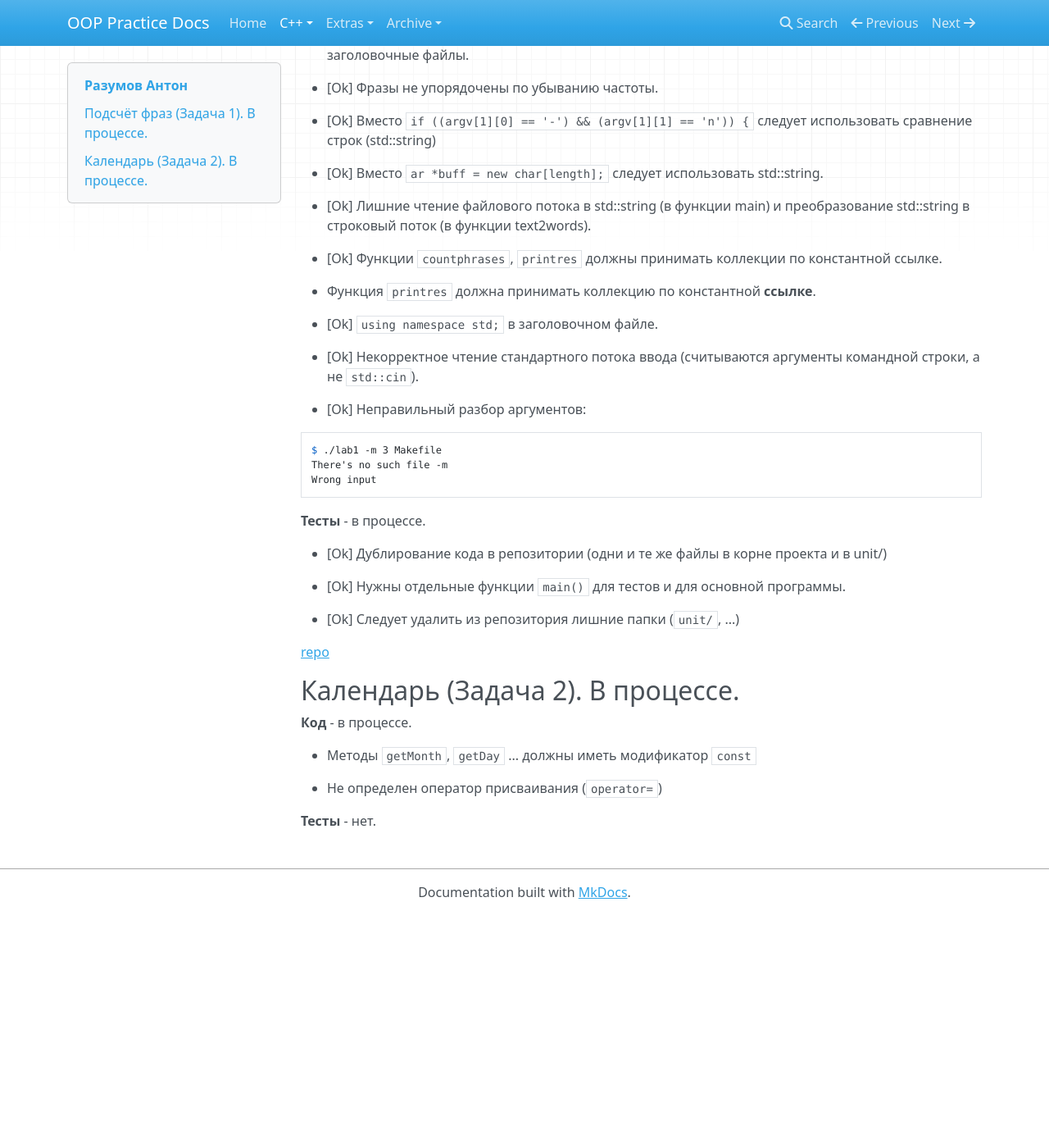
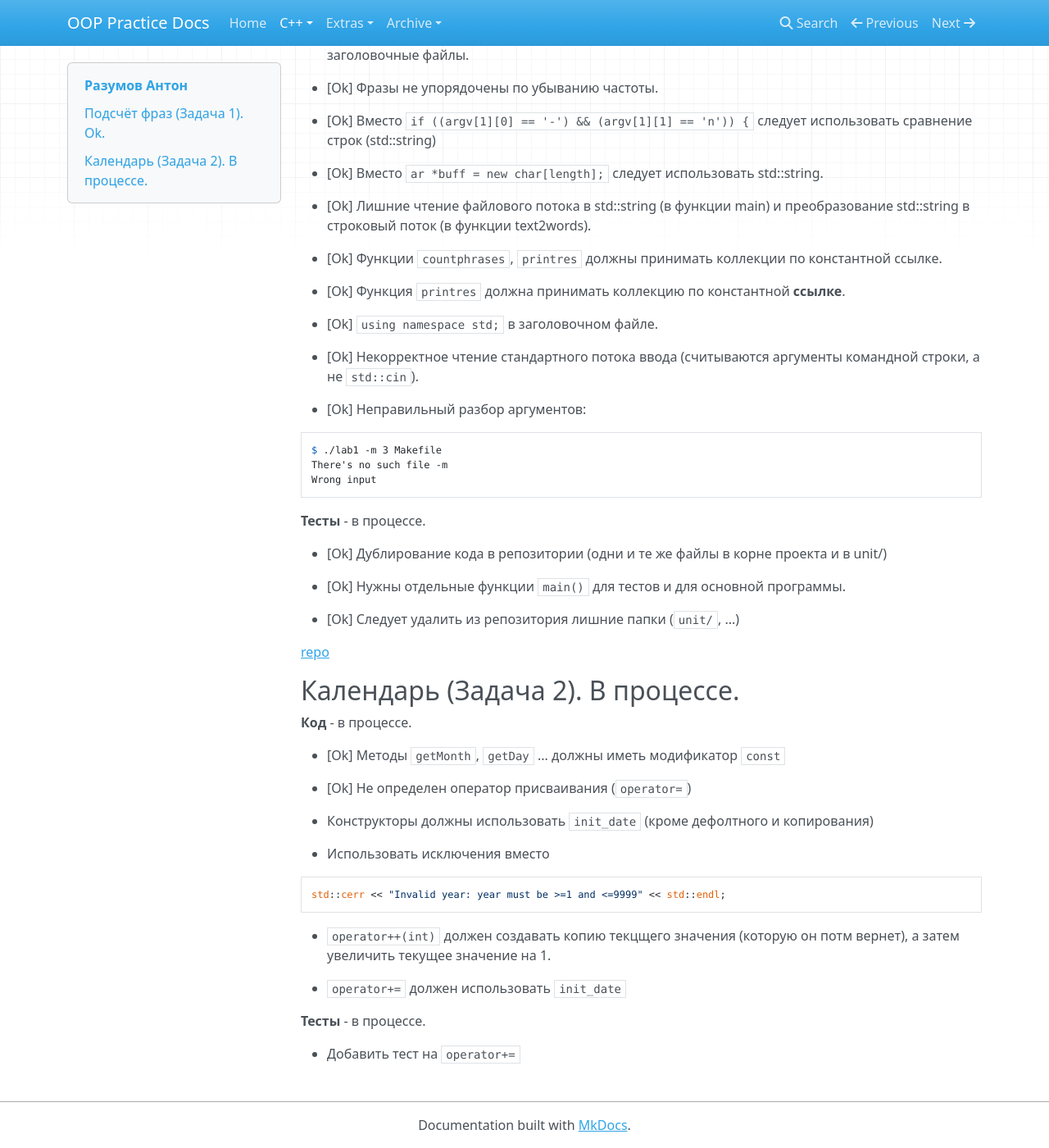
Before and after one commit to avoronkov/oop, an MkDocs documentation site: the page built from docs/2017.cpp/results/razumov.md, in a window 1280 px wide and 1400 px high, scrolled down 190 px. Shown: the whole window at 82% size. Built offline with MkDocs 1.6.1, drawn with Linux system fonts in a browser that asks for light colours; nearby versions of some CDN libraries; old or Windows-style settings are respelled for this version of MkDocs; before the commit the page ends 1306 px from its top, so only the background shows below that; some of the changed text lies outside the part shown.

Commit message:
results update

````diff
--- a/docs/2017.cpp/results/razumov.md
+++ b/docs/2017.cpp/results/razumov.md
@@ -1,6 +1,6 @@
 # Разумов Антон
 
-## Подсчёт фраз (Задача 1). В процессе.
+## Подсчёт фраз (Задача 1). Ok.
 
 **Код** - в процессе.
 
@@ -16,7 +16,7 @@
 
 - [Ok] Функции `countphrases`, `printres` должны принимать коллекции по константной ссылке.
 
-- Функция `printres` должна принимать коллекцию по константной **ссылке**.
+- [Ok] Функция `printres` должна принимать коллекцию по константной **ссылке**.
 
 - [Ok] `using namespace std;` в заголовочном файле.
 
@@ -43,8 +43,21 @@ Wrong input
 
 **Код** - в процессе.
 
-- Методы `getMonth`, `getDay` ... должны иметь модификатор `const`
+- [Ok] Методы `getMonth`, `getDay` ... должны иметь модификатор `const`
 
-- Не определен оператор присваивания (`operator=`)
+- [Ok] Не определен оператор присваивания (`operator=`)
 
-**Тесты** - нет.
+- Конструкторы должны использовать `init_date` (кроме дефолтного и копирования)
+
+- Использовать исключения вместо
+```C++
+std::cerr << "Invalid year: year must be >=1 and <=9999" << std::endl;
+```
+
+- `operator++(int)` должен создавать копию текцщего значения (которую он потм вернет), а затем увеличить текущее значение на 1.
+
+- `operator+=` должен использовать `init_date`
+
+**Тесты** - в процессе.
+
+- Добавить тест на `operator+=`
````
Also changed, not shown: docs/2017.cpp/results.md (+3 -3 lines), docs/2017.cpp/results/chmil.md (+9 -5 lines), docs/2017.cpp/results/grigorovich.md (+18 -0 lines), docs/2017.cpp/results/pushkov.md (+13 -5 lines), docs/2017.cpp/results/yashin.md (+5 -3 lines).
